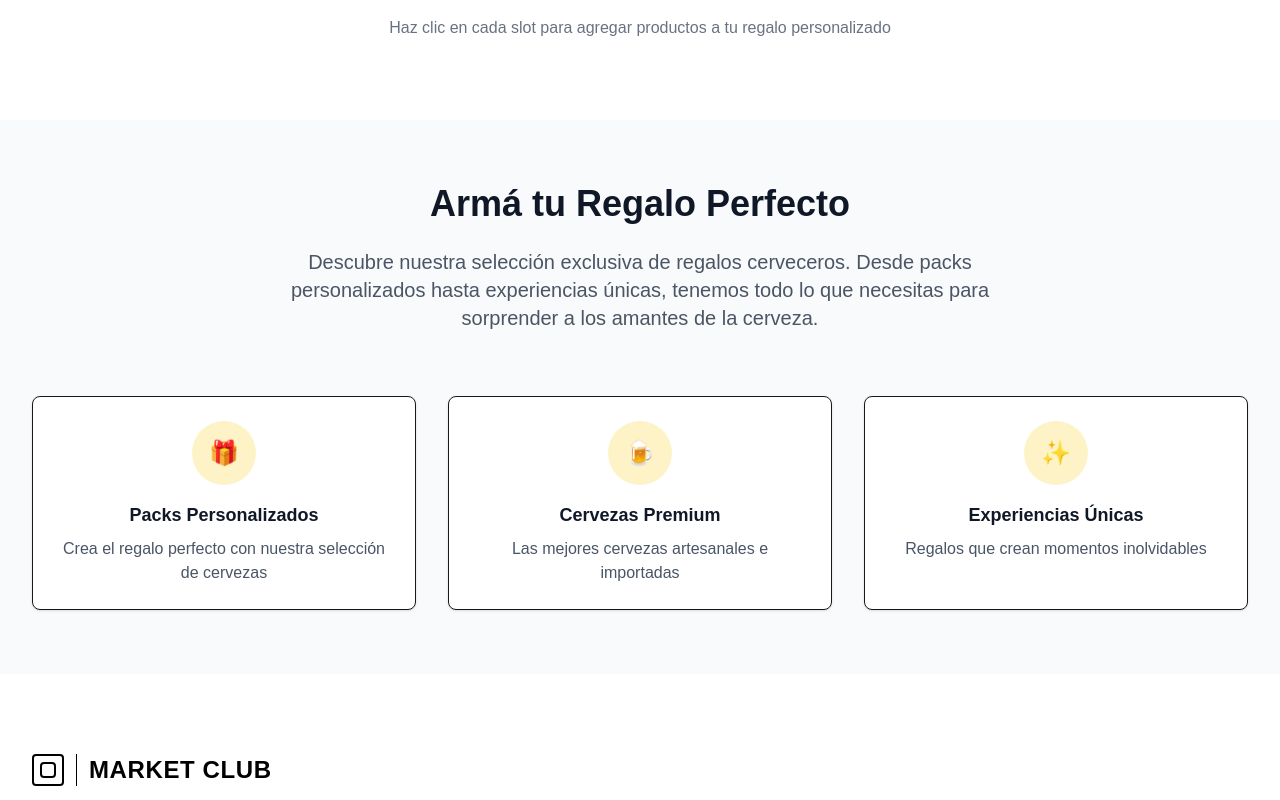
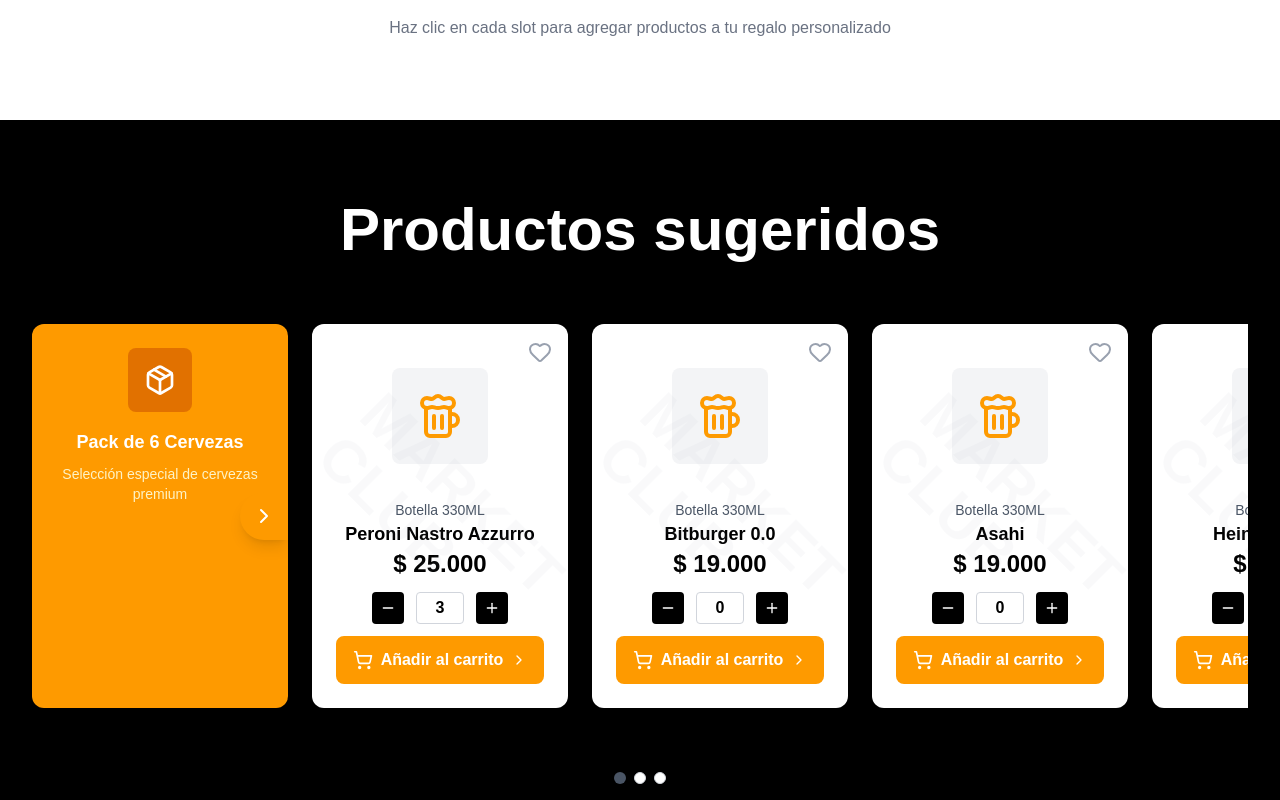
Before and after one commit to bastianalzate/market-club-frontend, a Next.js app: page /gifts in a window 1280 px wide. Shown: the part 2560-3360 px from the top of the page. Built offline with nearby package versions, Linux system fonts and the light colour scheme.

Commit message:
Add SuggestedProducts component to GiftsPage for enhanced product recommendations and user engagement.

```diff
--- a/src/app/gifts/page.tsx
+++ b/src/app/gifts/page.tsx
@@ -2,6 +2,7 @@
 import GiftInfoSection from "@/components/gifts/GiftInfoSection";
 import GiftProcessSteps from "@/components/gifts/GiftProcessSteps";
 import ProductSelectionFlow from "@/components/gifts/ProductSelectionFlow";
+import SuggestedProducts from "@/components/gifts/SuggestedProducts";
 
 export default function GiftsPage() {
   return (
@@ -17,6 +18,9 @@
 
       {/* Flujo de selección de productos */}
       <ProductSelectionFlow />
+
+      {/* Productos sugeridos */}
+      <SuggestedProducts />
 
       {/* Contenido adicional de la página */}
       <div className="px-4 mx-auto max-w-7xl sm:px-6 lg:px-8 py-16">
--- /dev/null
+++ b/src/components/gifts/SuggestedProducts.tsx
@@ -0,0 +1,250 @@
+"use client";
+
+import { useState } from "react";
+import {
+  Beer,
+  Heart,
+  Minus,
+  Plus,
+  ShoppingCart,
+  ChevronRight,
+  Package,
+} from "lucide-react";
+
+interface Product {
+  id: number;
+  name: string;
+  brand: string;
+  price: number;
+  image: string;
+  quantity: number;
+  isFavorite: boolean;
+}
+
+const suggestedProducts: Product[] = [
+  {
+    id: 1,
+    name: "Peroni Nastro Azzurro",
+    brand: "Peroni",
+    price: 25000,
+    image:
+      "https://cdn.rareblocks.xyz/collection/clarity-ecommerce/images/item-cards/8/product-1.png",
+    quantity: 3,
+    isFavorite: false,
+  },
+  {
+    id: 2,
+    name: "Bitburger 0.0",
+    brand: "Bitburger",
+    price: 19000,
+    image:
+      "https://cdn.rareblocks.xyz/collection/clarity-ecommerce/images/item-cards/8/product-2.png",
+    quantity: 0,
+    isFavorite: false,
+  },
+  {
+    id: 3,
+    name: "Asahi",
+    brand: "Asahi",
+    price: 19000,
+    image:
+      "https://cdn.rareblocks.xyz/collection/clarity-ecommerce/images/item-cards/8/product-3.png",
+    quantity: 0,
+    isFavorite: false,
+  },
+  // Agregar más productos para asegurar suficiente contenido para el carousel
+  {
+    id: 4,
+    name: "Heineken Lager",
+    brand: "Heineken",
+    price: 22000,
+    image:
+      "https://cdn.rareblocks.xyz/collection/clarity-ecommerce/images/item-cards/8/product-4.png",
+    quantity: 1,
+    isFavorite: false,
+  },
+  {
+    id: 5,
+    name: "Corona Extra",
+    brand: "Corona",
+    price: 20000,
+    image:
+      "https://cdn.rareblocks.xyz/collection/clarity-ecommerce/images/item-cards/8/product-5.png",
+    quantity: 0,
+    isFavorite: false,
+  },
+  {
+    id: 6,
+    name: "Stella Artois",
+    brand: "Stella Artois",
+    price: 23000,
+    image:
+      "https://cdn.rareblocks.xyz/collection/clarity-ecommerce/images/item-cards/8/product-6.png",
+    quantity: 0,
+    isFavorite: false,
+  },
+];
+
+export default function SuggestedProducts() {
+  const [currentPage, setCurrentPage] = useState(1);
+  const [products, setProducts] = useState(suggestedProducts);
+
+  const formatPrice = (price: number) => {
+    return new Intl.NumberFormat("es-CO", {
+      style: "currency",
+      currency: "COP",
+      minimumFractionDigits: 0,
+    }).format(price);
+  };
+
+  const handleQuantityChange = (productId: number, change: number) => {
+    setProducts((prev) =>
+      prev.map((product) =>
+        product.id === productId
+          ? { ...product, quantity: Math.max(0, product.quantity + change) }
+          : product
+      )
+    );
+  };
+
+  const toggleFavorite = (productId: number) => {
+    setProducts((prev) =>
+      prev.map((product) =>
+        product.id === productId
+          ? { ...product, isFavorite: !product.isFavorite }
+          : product
+      )
+    );
+  };
+
+  return (
+    <section className="py-20 bg-black">
+      <div className="px-4 mx-auto max-w-7xl sm:px-6 lg:px-8">
+        {/* Título */}
+        <div className="text-center mb-16">
+          <h2 className="text-4xl font-bold text-white sm:text-5xl lg:text-6xl">
+            Productos sugeridos
+          </h2>
+        </div>
+
+        {/* Carousel de productos */}
+        <div className="relative mb-12">
+          <div className="flex space-x-6 overflow-x-auto pb-4">
+            {/* Card de navegación "Pack de 6 Cervezas" */}
+            <div className="flex-shrink-0 w-64 h-96 bg-amber-500 rounded-xl p-6 flex flex-col justify-between relative">
+              <div className="text-center">
+                {/* Icono de caja más pequeño */}
+                <div className="w-16 h-16 mx-auto mb-4 bg-amber-600 rounded-lg flex items-center justify-center">
+                  <Package className="w-8 h-8 text-white" />
+                </div>
+                <h3 className="text-white text-lg font-semibold mb-2">
+                  Pack de 6 Cervezas
+                </h3>
+                <p className="text-amber-100 text-sm">
+                  Selección especial de cervezas premium
+                </p>
+              </div>
+
+              {/* Flecha de navegación */}
+              <div className="absolute right-0 top-1/2 transform -translate-y-1/2 bg-amber-500 w-12 h-12 rounded-l-full flex items-center justify-center shadow-lg">
+                <ChevronRight className="w-6 h-6 text-white" />
+              </div>
+            </div>
+
+            {/* Productos */}
+            {products.map((product) => (
+              <div
+                key={product.id}
+                className="flex-shrink-0 w-64 h-96 bg-white rounded-xl p-6 flex flex-col relative"
+              >
+                {/* Watermark */}
+                <div className="absolute inset-0 flex items-center justify-center opacity-5 pointer-events-none">
+                  <span className="text-6xl font-bold text-gray-400 rotate-45">
+                    MARKET CLUB
+                  </span>
+                </div>
+
+                {/* Botón de favorito */}
+                <button
+                  onClick={() => toggleFavorite(product.id)}
+                  className="absolute top-4 right-4 z-10"
+                >
+                  <Heart
+                    className={`w-6 h-6 ${
+                      product.isFavorite
+                        ? "fill-red-500 text-red-500"
+                        : "text-gray-400"
+                    }`}
+                  />
+                </button>
+
+                {/* Imagen del producto - Cambiado a icono Beer con color específico */}
+                <div className="flex-1 flex items-center justify-center mb-4">
+                  <div className="w-24 h-24 bg-gray-100 rounded-lg flex items-center justify-center">
+                    <Beer className="w-12 h-12 text-amber-500" />
+                  </div>
+                </div>
+
+                {/* Detalles del producto */}
+                <div className="space-y-3">
+                  <div className="text-center">
+                    <p className="text-sm text-gray-600">Botella 330ML</p>
+                    <h3 className="text-lg font-semibold text-black">
+                      {product.name}
+                    </h3>
+                    <p className="text-2xl font-bold text-black">
+                      {formatPrice(product.price)}
+                    </p>
+                  </div>
+
+                  {/* Selector de cantidad */}
+                  <div className="flex items-center justify-center space-x-3">
+                    <button
+                      onClick={() => handleQuantityChange(product.id, -1)}
+                      className="w-8 h-8 bg-black text-white rounded flex items-center justify-center hover:bg-gray-800 transition-colors"
+                    >
+                      <Minus className="w-4 h-4" />
+                    </button>
+                    <span className="w-12 h-8 bg-white border border-gray-300 rounded flex items-center justify-center text-black font-semibold">
+                      {product.quantity}
+                    </span>
+                    <button
+                      onClick={() => handleQuantityChange(product.id, 1)}
+                      className="w-8 h-8 bg-black text-white rounded flex items-center justify-center hover:bg-gray-800 transition-colors"
+                    >
+                      <Plus className="w-4 h-4" />
+                    </button>
+                  </div>
+
+                  {/* Botón de agregar al carrito */}
+                  <button className="w-full bg-amber-500 hover:bg-amber-600 text-white font-semibold py-3 px-4 rounded-lg transition-colors duration-200 flex items-center justify-center space-x-2">
+                    <ShoppingCart className="w-5 h-5" />
+                    <span>Añadir al carrito</span>
+                    <ChevronRight className="w-4 h-4" />
+                  </button>
+                </div>
+              </div>
+            ))}
+          </div>
+        </div>
+
+        {/* Paginación */}
+        <div className="flex justify-center">
+          <div className="flex space-x-2">
+            {[1, 2, 3].map((page) => (
+              <button
+                key={page}
+                onClick={() => setCurrentPage(page)}
+                className={`w-3 h-3 rounded-full transition-colors ${
+                  currentPage === page
+                    ? "bg-gray-600"
+                    : "bg-white border border-gray-300"
+                }`}
+              />
+            ))}
+          </div>
+        </div>
+      </div>
+    </section>
+  );
+}
```
